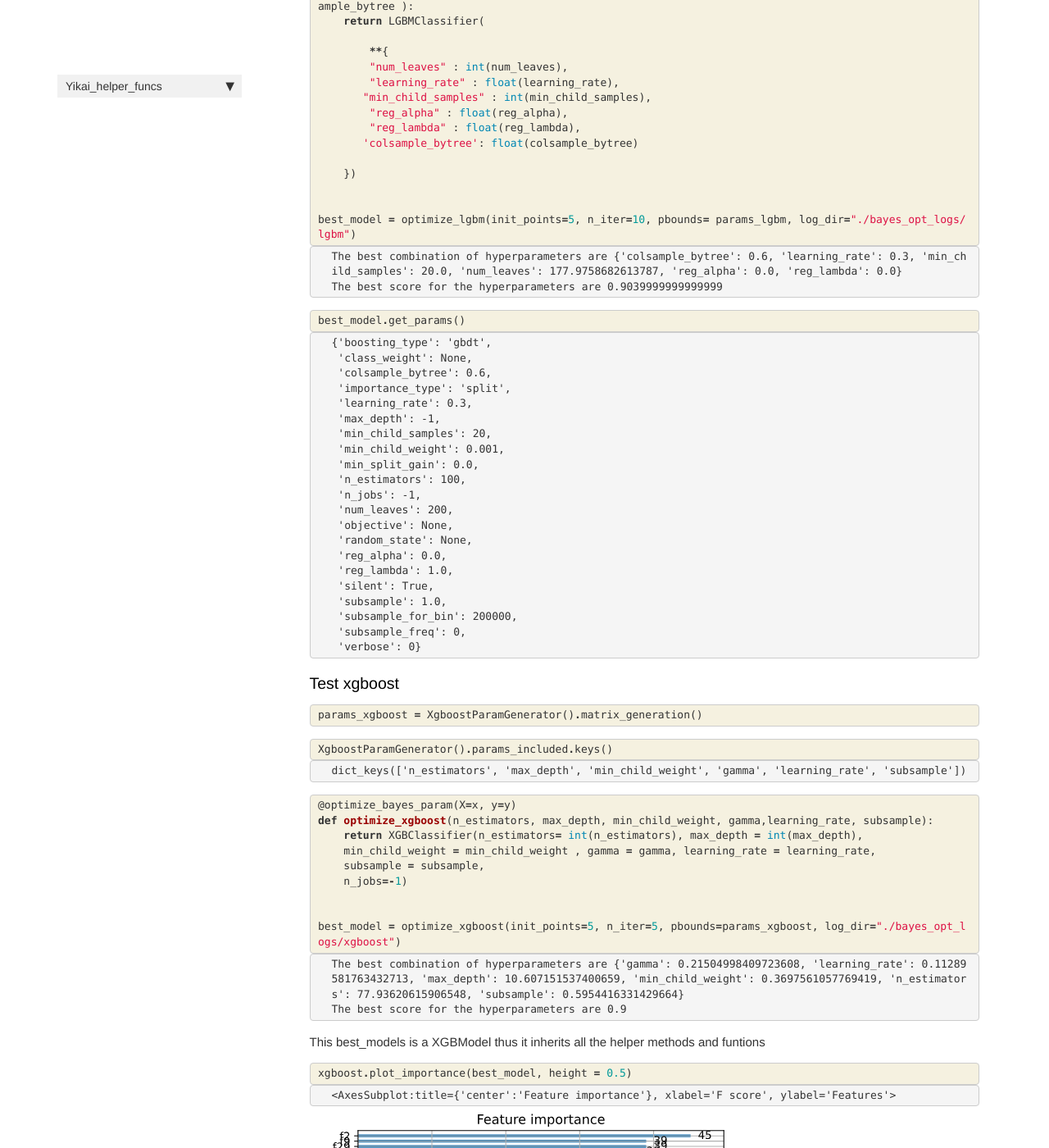
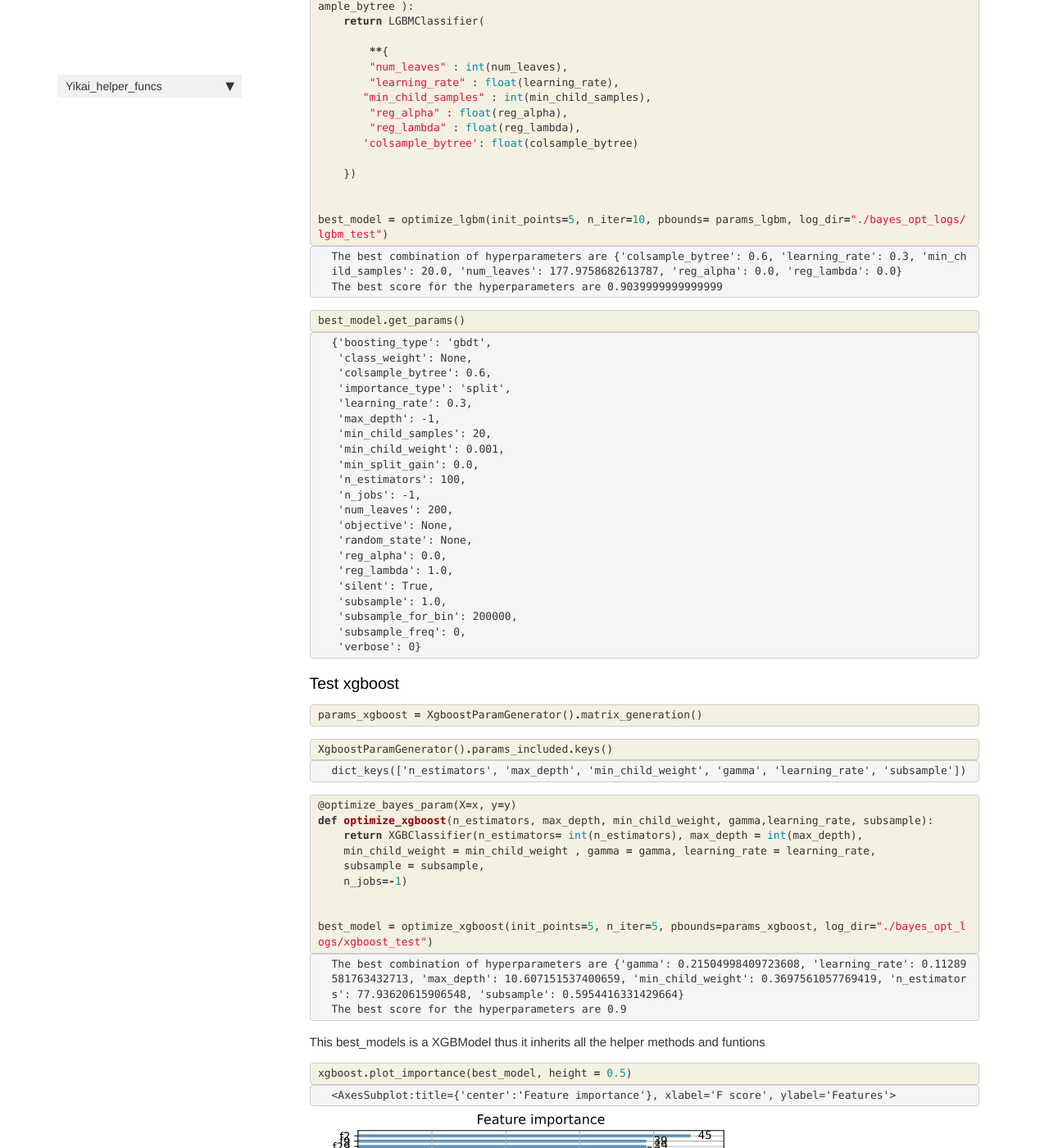
Before and after one commit to DavidykZhao/Yikai_helper_funcs, a Jekyll site: the page built from docs/param_finetune.html, in a window 1280 px wide and 1400 px high, scrolled down 3032 px. Shown: the whole window at 82% size. Built offline with Jekyll 4.4.1, drawn with Linux system fonts in a browser that asks for light colours; nearby versions of some CDN libraries; comment, search, counter and statistics services are not loaded; some of the changed text lies outside the part shown.

Commit message:
changed log dirs

```diff
--- a/Yikai_helper_funcs/model_iterator.py
+++ b/Yikai_helper_funcs/model_iterator.py
@@ -94,7 +94,7 @@ class ModelIterator:
         def optimize_forest(n_estimators, min_samples_split, max_depth , ccp_alpha):
             return RandomForestClassifier(n_estimators=int(n_estimators), min_samples_split=int(min_samples_split),
                                           max_depth = int(max_depth), ccp_alpha = float(ccp_alpha), n_jobs=-1)
-        best_rf = optimize_forest(init_points=self.rf_init_points, n_iter=self.rf_n_iter, pbounds=params_forest, log_dir= self.log_path/"forest")
+        best_rf = optimize_forest(init_points=self.rf_init_points, n_iter=self.rf_n_iter, pbounds=params_forest, log_dir= self.log_path/"forest_test")
         return best_rf
 
 
@@ -115,7 +115,7 @@ class ModelIterator:
             subsample = subsample,
             n_jobs=-1)
 
-        best_xgboost = optimize_xgboost(init_points=self.xgboost_init_points, n_iter=self.xgboost_n_iter, pbounds=params_xgboost, log_dir=self.log_path/"xgboost")
+        best_xgboost = optimize_xgboost(init_points=self.xgboost_init_points, n_iter=self.xgboost_n_iter, pbounds=params_xgboost, log_dir=self.log_path/"xgboost_test")
         return best_xgboost
 
     def _run_lightgbm(self, x, y, **kwargs_model):
@@ -141,7 +141,7 @@ class ModelIterator:
                'colsample_bytree': float(colsample_bytree)
             })
 
-        best_lightgbm = optimize_lgbm(init_points=5, n_iter=10, pbounds= params_lgbm, log_dir= self.log_path/"lgbm")
+        best_lightgbm = optimize_lgbm(init_points=5, n_iter=10, pbounds= params_lgbm, log_dir= self.log_path/"lgbm_test")
         return best_lightgbm
 
     def fit_predict(self, compile_results = True):
--- a/docs/param_finetune.html
+++ b/docs/param_finetune.html
@@ -597,7 +597,7 @@ The best score for the hyperparameters are 0.8320000000000001
     <span class="p">})</span>
 
 
-<span class="n">best_model</span> <span class="o">=</span> <span class="n">optimize_lgbm</span><span class="p">(</span><span class="n">init_points</span><span class="o">=</span><span class="mi">5</span><span class="p">,</span> <span class="n">n_iter</span><span class="o">=</span><span class="mi">10</span><span class="p">,</span> <span class="n">pbounds</span><span class="o">=</span> <span class="n">params_lgbm</span><span class="p">,</span> <span class="n">log_dir</span><span class="o">=</span><span class="s2">&quot;./bayes_opt_logs/lgbm&quot;</span><span class="p">)</span>
+<span class="n">best_model</span> <span class="o">=</span> <span class="n">optimize_lgbm</span><span class="p">(</span><span class="n">init_points</span><span class="o">=</span><span class="mi">5</span><span class="p">,</span> <span class="n">n_iter</span><span class="o">=</span><span class="mi">10</span><span class="p">,</span> <span class="n">pbounds</span><span class="o">=</span> <span class="n">params_lgbm</span><span class="p">,</span> <span class="n">log_dir</span><span class="o">=</span><span class="s2">&quot;./bayes_opt_logs/lgbm_test&quot;</span><span class="p">)</span>
 </pre></div>
 
     </div>
@@ -746,7 +746,7 @@ The best score for the hyperparameters are 0.9039999999999999
     <span class="n">n_jobs</span><span class="o">=-</span><span class="mi">1</span><span class="p">)</span>
 
 
-<span class="n">best_model</span> <span class="o">=</span> <span class="n">optimize_xgboost</span><span class="p">(</span><span class="n">init_points</span><span class="o">=</span><span class="mi">5</span><span class="p">,</span> <span class="n">n_iter</span><span class="o">=</span><span class="mi">5</span><span class="p">,</span> <span class="n">pbounds</span><span class="o">=</span><span class="n">params_xgboost</span><span class="p">,</span> <span class="n">log_dir</span><span class="o">=</span><span class="s2">&quot;./bayes_opt_logs/xgboost&quot;</span><span class="p">)</span>
+<span class="n">best_model</span> <span class="o">=</span> <span class="n">optimize_xgboost</span><span class="p">(</span><span class="n">init_points</span><span class="o">=</span><span class="mi">5</span><span class="p">,</span> <span class="n">n_iter</span><span class="o">=</span><span class="mi">5</span><span class="p">,</span> <span class="n">pbounds</span><span class="o">=</span><span class="n">params_xgboost</span><span class="p">,</span> <span class="n">log_dir</span><span class="o">=</span><span class="s2">&quot;./bayes_opt_logs/xgboost_test&quot;</span><span class="p">)</span>
 </pre></div>
 
     </div>
@@ -3286,7 +3286,7 @@ z
     <span class="n">n_jobs</span><span class="o">=-</span><span class="mi">1</span><span class="p">)</span>
 
 
-<span class="n">best_model</span> <span class="o">=</span> <span class="n">optimize_xgboost</span><span class="p">(</span><span class="n">init_points</span><span class="o">=</span><span class="mi">50</span><span class="p">,</span> <span class="n">n_iter</span><span class="o">=</span><span class="mi">15</span><span class="p">,</span> <span class="n">pbounds</span><span class="o">=</span><span class="n">params_xgboost</span><span class="p">,</span> <span class="n">log_dir</span><span class="o">=</span><span class="s2">&quot;./bayes_opt_logs/xgboost&quot;</span><span class="p">)</span>
+<span class="n">best_model</span> <span class="o">=</span> <span class="n">optimize_xgboost</span><span class="p">(</span><span class="n">init_points</span><span class="o">=</span><span class="mi">50</span><span class="p">,</span> <span class="n">n_iter</span><span class="o">=</span><span class="mi">15</span><span class="p">,</span> <span class="n">pbounds</span><span class="o">=</span><span class="n">params_xgboost</span><span class="p">,</span> <span class="n">log_dir</span><span class="o">=</span><span class="s2">&quot;./bayes_opt_logs/xgboost_test&quot;</span><span class="p">)</span>
 </pre></div>
 
     </div>
@@ -3378,7 +3378,7 @@ The best score for the hyperparameters are 0.518258945911371
     <span class="p">})</span>
 
 
-<span class="n">best_model</span> <span class="o">=</span> <span class="n">optimize_lgbm</span><span class="p">(</span><span class="n">init_points</span><span class="o">=</span><span class="mi">1000</span><span class="p">,</span> <span class="n">n_iter</span><span class="o">=</span><span class="mi">10</span><span class="p">,</span> <span class="n">pbounds</span><span class="o">=</span> <span class="n">params_lgbm</span><span class="p">,</span> <span class="n">log_dir</span><span class="o">=</span><span class="s2">&quot;./bayes_opt_logs/lgbm&quot;</span><span class="p">)</span>
+<span class="n">best_model</span> <span class="o">=</span> <span class="n">optimize_lgbm</span><span class="p">(</span><span class="n">init_points</span><span class="o">=</span><span class="mi">1000</span><span class="p">,</span> <span class="n">n_iter</span><span class="o">=</span><span class="mi">10</span><span class="p">,</span> <span class="n">pbounds</span><span class="o">=</span> <span class="n">params_lgbm</span><span class="p">,</span> <span class="n">log_dir</span><span class="o">=</span><span class="s2">&quot;./bayes_opt_logs/lgbm_test&quot;</span><span class="p">)</span>
 </pre></div>
 
     </div>
@@ -3545,7 +3545,7 @@ The best score for the hyperparameters are 0.7081512613696713
 
 <div class="inner_cell">
     <div class="input_area">
-<div class=" highlight hl-ipython3"><pre><span></span><span class="n">best_rf</span> <span class="o">=</span> <span class="n">optimize_forest</span><span class="p">(</span><span class="n">init_points</span><span class="o">=</span><span class="mi">20</span><span class="p">,</span> <span class="n">n_iter</span><span class="o">=</span><span class="mi">10</span><span class="p">,</span> <span class="n">pbounds</span><span class="o">=</span><span class="n">params_forest</span><span class="p">,</span> <span class="n">log_dir</span><span class="o">=</span><span class="s2">&quot;./bayes_opt_logs/forest&quot;</span><span class="p">)</span>
+<div class=" highlight hl-ipython3"><pre><span></span><span class="n">best_rf</span> <span class="o">=</span> <span class="n">optimize_forest</span><span class="p">(</span><span class="n">init_points</span><span class="o">=</span><span class="mi">20</span><span class="p">,</span> <span class="n">n_iter</span><span class="o">=</span><span class="mi">10</span><span class="p">,</span> <span class="n">pbounds</span><span class="o">=</span><span class="n">params_forest</span><span class="p">,</span> <span class="n">log_dir</span><span class="o">=</span><span class="s2">&quot;./bayes_opt_logs/forest_test&quot;</span><span class="p">)</span>
 </pre></div>
 
     </div>
```
Also changed, not shown: 2 other files.
